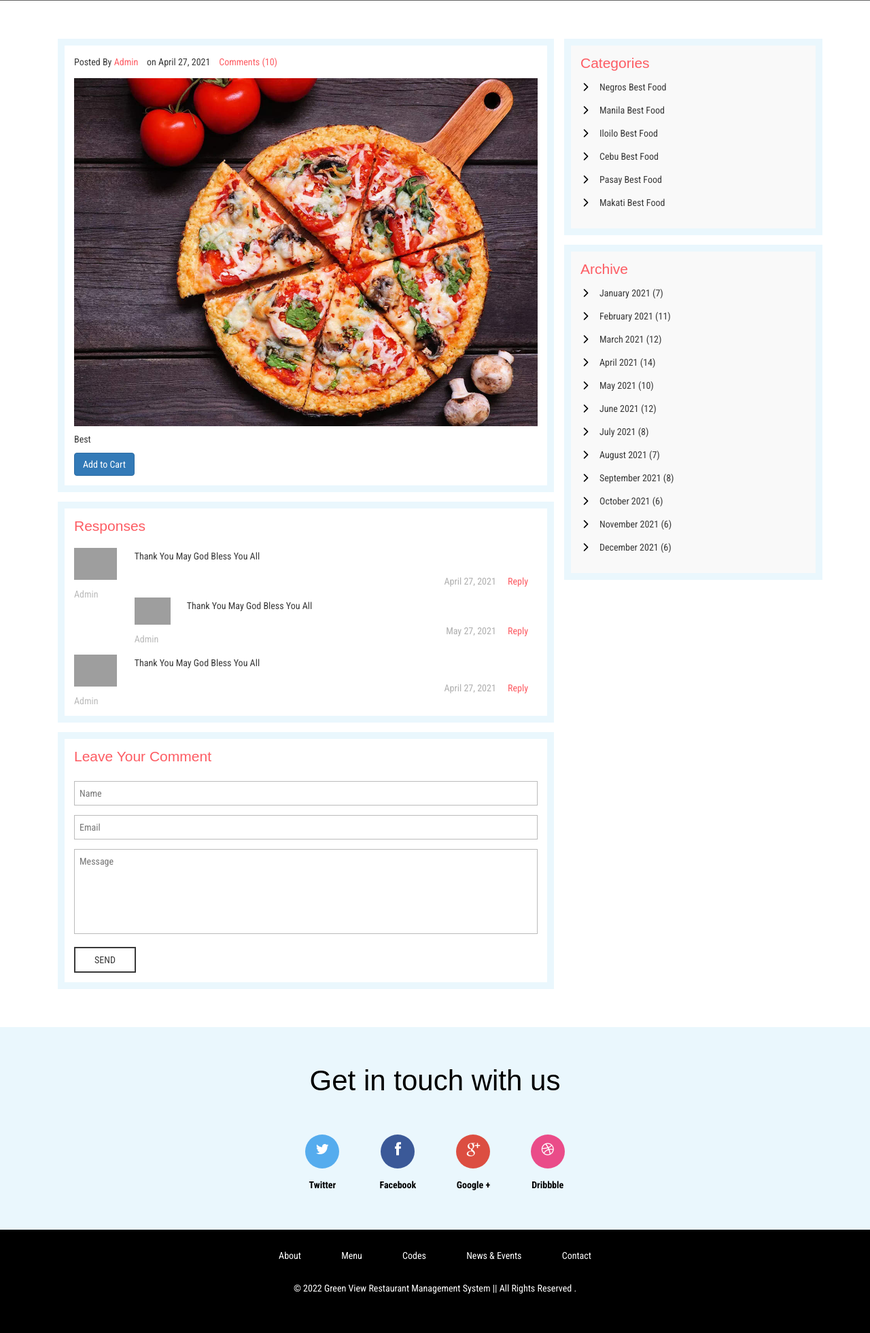
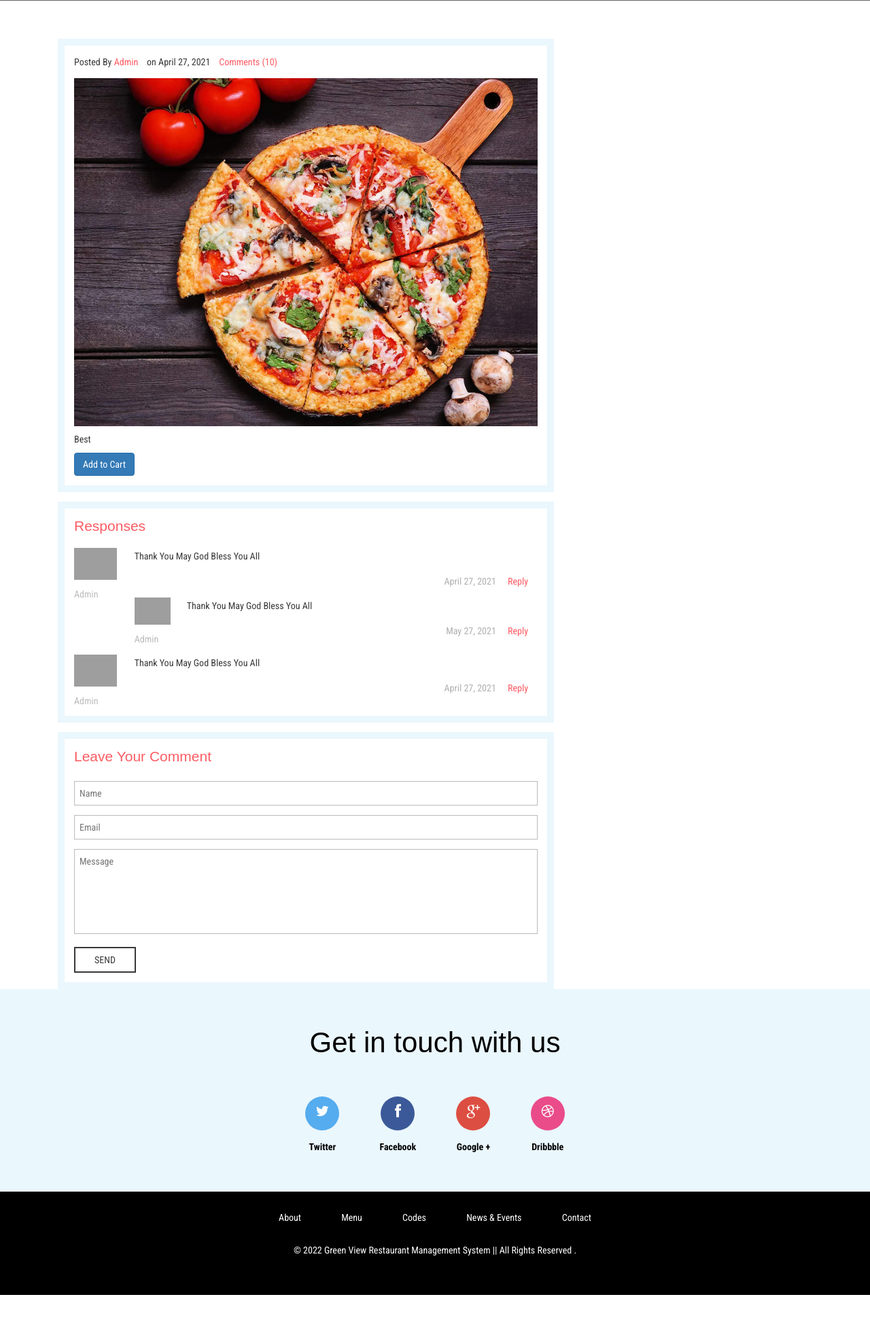
Before and after one commit to arafatfahim/Restaurant_Management_System_Project_Django, a Django app: page /dashboard/admin/foods/foodDetails/1/ in a window 1280 px wide. Shown: the part 105-2066 px from the top of the page at 68% size. Run offline with Django 3.2, Linux system fonts and the light colour scheme; a user stored in the database is signed in; data comes from the database, SQL or seed files in the repository; both versions use the stored data as it was after the commit; some libraries are stand-ins or nearby versions; some web fonts are replaced; grey boxes are pictures that could not be loaded.

Commit message:
frontend fixes

```diff
--- a/hotel/templates/includes/banner1.html
+++ b/hotel/templates/includes/banner1.html
@@ -13,13 +13,17 @@
 							<!-- Collect the nav links, forms, and other content for toggling -->
 							<div class="collapse navbar-collapse" id="bs-example-navbar-collapse-1">
 								<ul class="nav navbar-nav">
-									<li><a href="{% url 'hotel:index' %}" class="{% active_link 'hotel:index' %}">Home</a></li>
-									<li><a href="{% url 'hotel:menu' %}" class="{% active_link 'hotel:menu' %}">Menu</a></li>
-									{% if user.is_authenticated %}
-									<li><a href="{% url 'hotel:dashboard_admin' %}" class="{% active_link 'hotel:dashboard_admin' %}">Dashboard</a></li>
-									<li><a href="{% url 'logout' %}" class="{% active_link 'logout' %}">Logout</a></li>
+									<li><a href="{% url 'hotel:index' %}">Home</a></li>
+									<li><a href="{% url 'hotel:menu' %}" >Menu</a></li>
+									{% if request.user.is_superuser %}
+									<li><a href="{% url 'hotel:dashboard_admin' %}" >Dashboard</a></li>
+									<li><a href="{% url 'logout' %}" >Logout</a></li>
+									{% elif user.is_authenticated %}
+									<li><a href="{% url 'hotel:my_orders' %}" >My Orders</a></li>
+									<li><a href="{% url 'logout' %}" >Logout</a></li>
 									{% else %}
-									<li><a href="{% url 'login' %}" class="{% active_link 'login' %}">Login</a></li>
+									<li><a href="{% url 'login' %}">Login</a></li>
+									<li><a href="{% url 'signup' %}" >Register</a></li>
 									{% endif %}
 									<div class="clearfix"> </div>
 								</ul>
--- a/hotel/templates/user/single.html
+++ b/hotel/templates/user/single.html
@@ -89,38 +89,7 @@
 							</div>
 						</div>
 					</div>
-					<div class="col-md-4 blog-top-right-grid">
-						<div class="categories">
-							<h3>Categories</h3>
-							<ul>
-								<li><a href="#">Negros Best Food</a></li>
-								<li><a href="#">Manila Best Food</a></li>
-								<li><a href="#">Iloilo Best Food</a></li>
-								<li><a href="#">Cebu Best Food</a></li>
-								<li><a href="#">Pasay Best Food</a></li>
-								<li><a href="#">Makati Best Food</a></li>
-							</ul>
-						</div>
-						<div class="categories">
-							<h3>Archive</h3>
-							<ul class="marked-list offs1">
-								<li><a href="#">January 2021 (7)</a></li>
-                                <li><a href="#">February 2021 (11)</a></li>
-                                <li><a href="#">March 2021 (12)</a></li>
-                                <li><a href="#">April 2021 (14)</a> </li>
-                                <li><a href="#">May 2021 (10)</a></li>
-                                <li><a href="#">June 2021 (12)</a></li>
-                                <li><a href="#">July 2021 (8)</a></li>
-                                <li><a href="#">August 2021 (7)</a> </li>
-                                <li><a href="#">September 2021 (8)</a></li>
-                                <li><a href="#">October 2021 (6)</a></li>
-                                <li><a href="#">November 2021 (6)</a></li>
-                                <li><a href="#">December 2021 (6)</a></li>
-							</ul>
-						</div>
-					</div>
-					<div class="clearfix"> </div>
-				</div>
+
 				<!-- //container -->
 	</div>
 	<!-- //single -->
```
Also changed, not shown: hotel/templates/includes/banner.html (+8 -8 lines), db.sqlite3.
